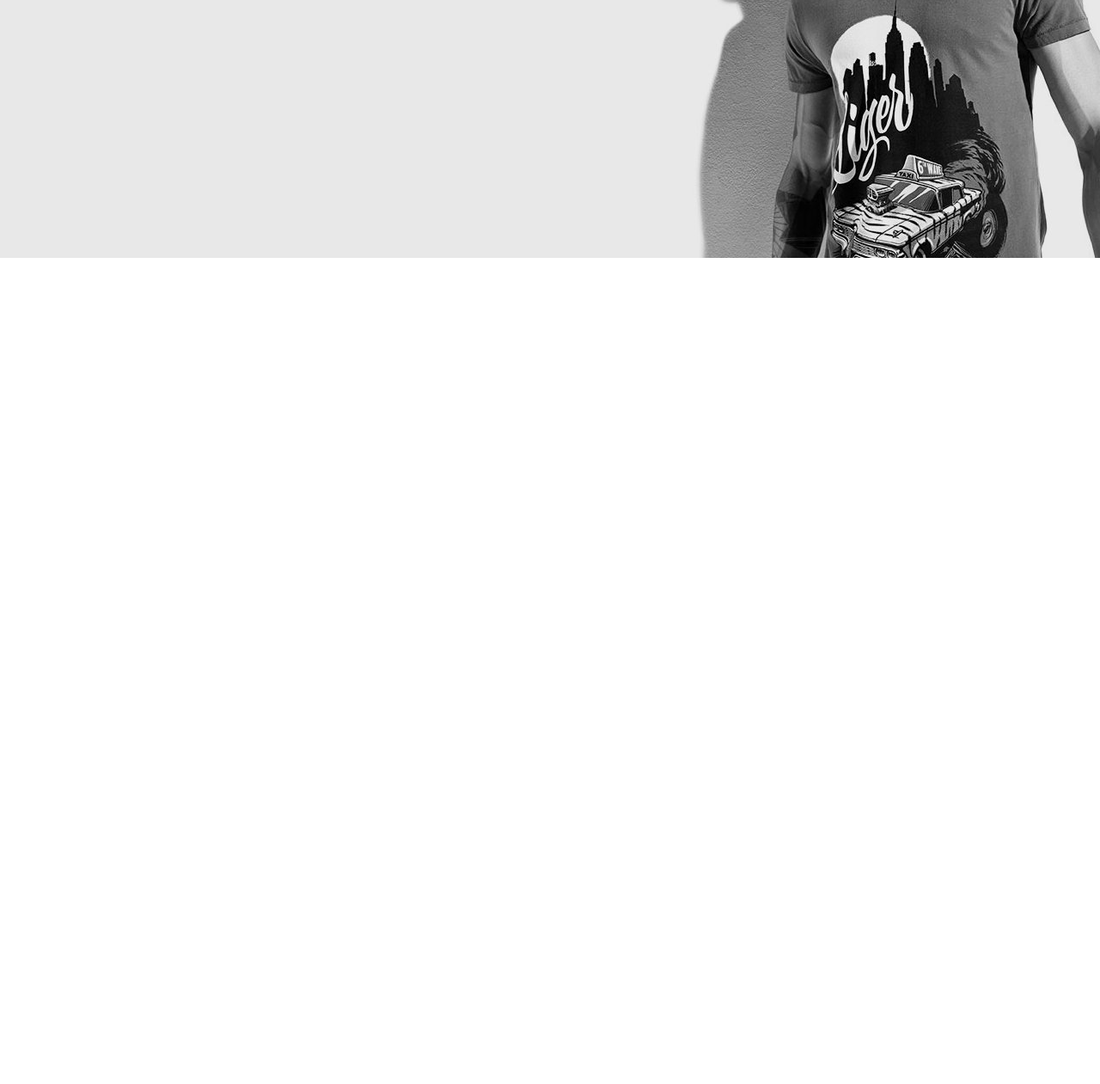
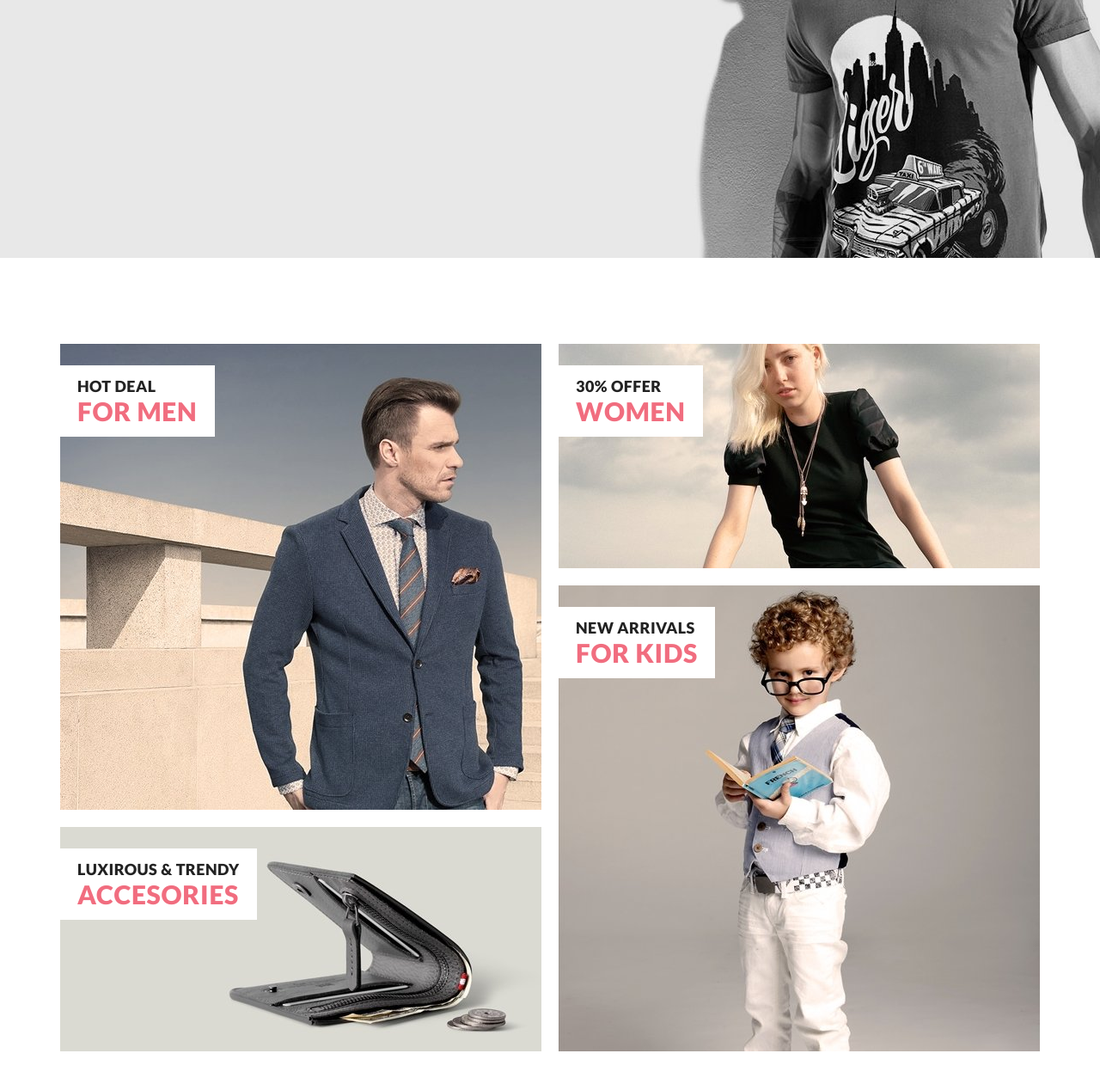
Before and after one commit to oJohnRock/geekBrains-HTML-CSS, a website: page app/index.html in a window 1280 px wide. Shown: the part 523-1784 px from the top of the page at 86% size. Before the commit the page ends 823 px from the top, so only its background shows below. Drawn offline with Linux system fonts and the light colour scheme; files whose address does not match are found by name.

Commit message:
Сверстал третий блок Category

```diff
--- a/app/index.html
+++ b/app/index.html
@@ -78,5 +78,51 @@
 		</div>
 	</section>
 
+	<section class="category">
+		<div class="container category__wrap">
+
+			<div class="category__inner">
+				<article class="category__item">
+					<a class="category__link category__link-1" href="#">
+						<div class="category__title-wrap">
+							<span class="category__suptitle">hOT dEAL</span>
+							<h3 class="category__title">FOR MEN</h3>
+						</div>
+					</a>
+				</article>
+
+				<article class="category__item">
+					<a class="category__link category__link-2" href="#">
+						<div class="category__title-wrap">
+							<span class="category__suptitle">LUXIROUS & trendy</span>
+							<h3 class="category__title">ACCESORIES</h3>
+						</div>
+					</a>
+				</article>
+			</div>
+
+			<div class="category__inner">
+				<article class="category__item">
+					<a class="category__link category__link-3" href="#">
+						<div class="category__title-wrap">
+							<span class="category__suptitle">30% offer</span>
+							<h3 class="category__title">women</h3>
+						</div>
+					</a>
+				</article>
+
+				<article class="category__item">
+					<a class="category__link category__link-4" href="#">
+						<div class="category__title-wrap">
+							<span class="category__suptitle">new arrivals</span>
+							<h3 class="category__title">FOR kids</h3>
+						</div>
+					</a>
+				</article>
+			</div>
+
+		</div>
+	</section>
+
 </body>
 </html>
--- a/app/scss/style.scss
+++ b/app/scss/style.scss
@@ -230,3 +230,76 @@ body {
 		}
 	}
 }
+
+
+/*Блок Category*/
+.category {
+	width: 100%;
+	padding: 100px 0;
+
+	&__wrap {
+		display: flex;
+		justify-content: space-between;
+	}
+
+	&__inner {
+		display: flex;
+		flex-direction: column;
+		justify-content: space-between;
+	}
+
+	&__item:not(:last-child) {
+		margin-bottom: 20px;
+	}
+
+	&__link {
+		position: relative;
+		display: block;
+		background-color: $copy-color;
+		background-repeat: no-repeat;
+		background-size: cover;
+		min-width: 560px;
+
+		&-1 {
+			background-image: url('../img/category/category_1.jpg');
+			min-height: 542px;
+		}
+		&-2 {
+			background-image: url('../img/category/category_2.jpg');
+			min-height: 261px;
+		}
+		&-3 {
+			background-image: url('../img/category/category_3.jpg');
+			min-height: 261px;
+		}
+		&-4 {
+			background-image: url('../img/category/category_4.jpg');
+			min-height: 542px;
+		}
+	}
+
+	&__title-wrap {
+		position: absolute;
+		top: 25px;
+		left: 0;
+		background-color: #fff;
+		padding: 15px 20px;
+		text-transform: uppercase;
+	}
+
+	&__suptitle {
+		display: inline-block;
+		@extend %Lato-900;
+		font-size: 18px;
+		letter-spacing: 0.025em;
+		color: $title-color;
+		margin-bottom: 5px;
+	}
+
+	&__title {
+		@extend %Lato-900;
+		letter-spacing: 0.025em;
+		font-size: 30px;
+		color: $accent-color;
+	}
+}
```
Also changed, not shown: app/css/style.min.css, app/img/category/category_1.jpg (added), app/img/category/category_2.jpg (added), app/img/category/category_3.jpg (added), app/img/category/category_4.jpg (added), 1 other file.
